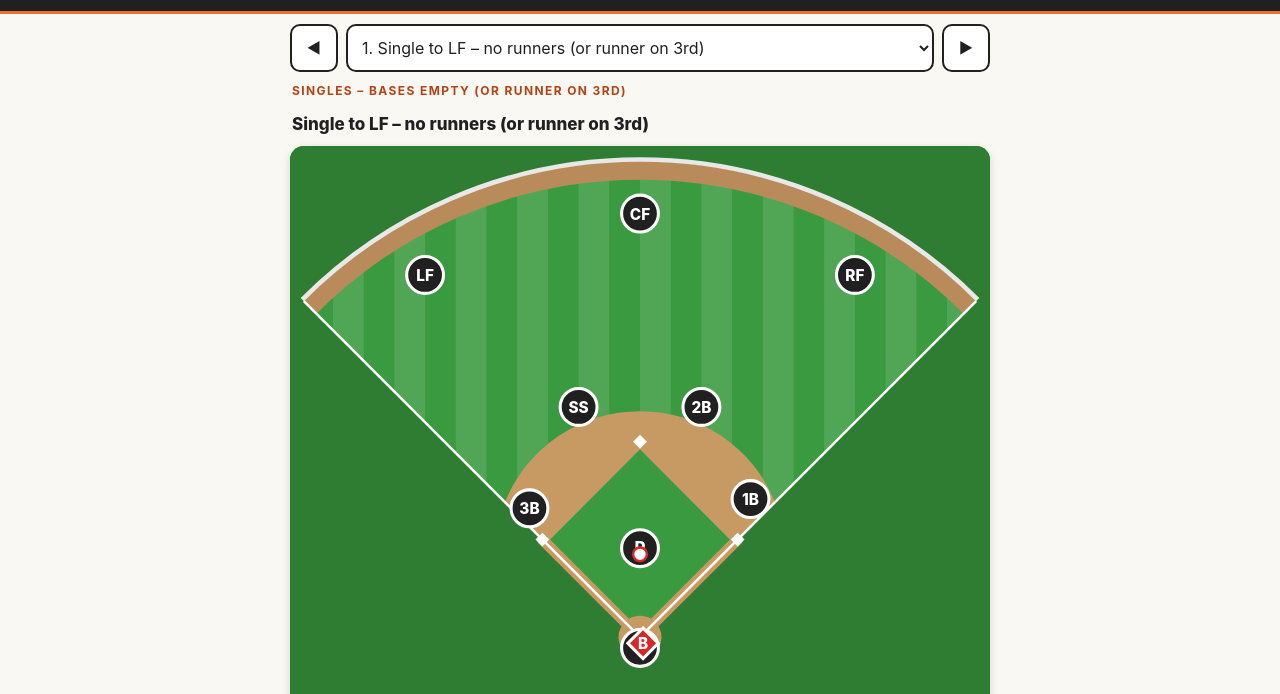
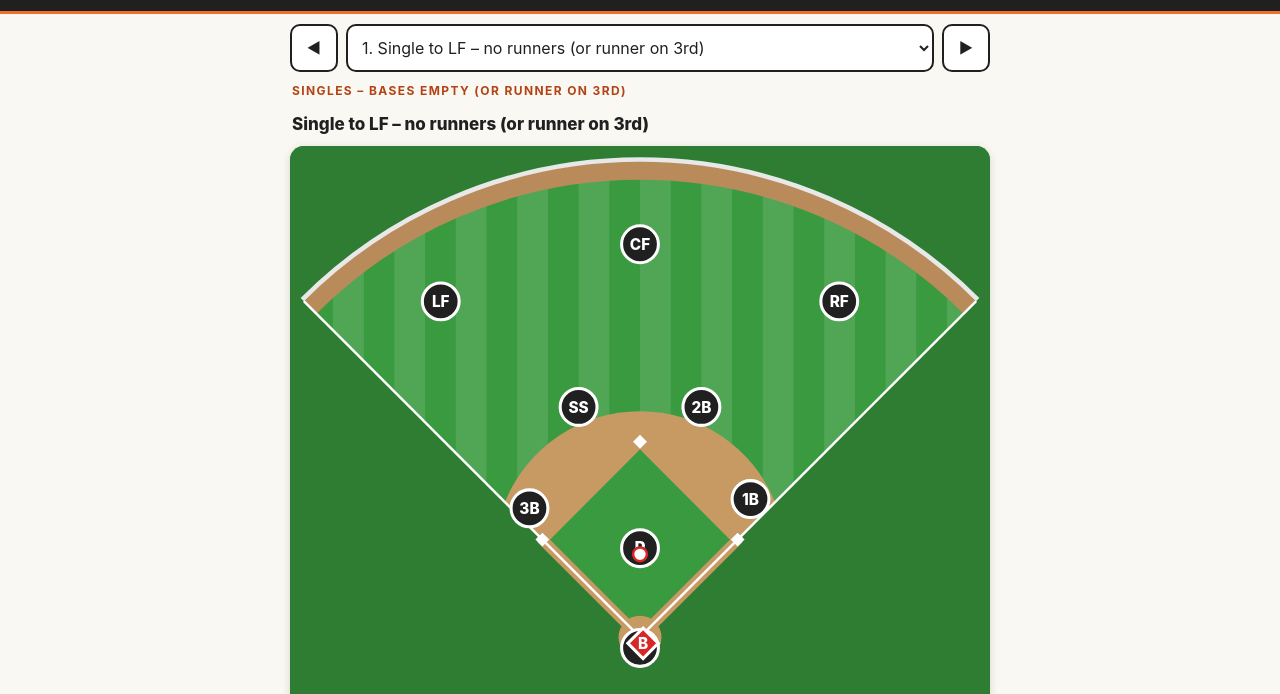
Before and after one commit to camcassady-ship-it/infield-footwork-mastery, a plain HTML site: page defensive-situations/index.html in a window 1280 px wide. Shown: the part 100-794 px from the top of the page. Drawn offline with Linux system fonts and the light colour scheme.

Commit message:
Play the outfielders 20 feet closer to home.
Move LF, CF, and RF toward the plate on the field's one-foot scale. Their routes and arrival times follow from the new depth, so singles stay in front of them and balls in the gap still get past them.

Co-authored-by: camcassady-ship-it <camcassady-ship-it@users.noreply.github.com>

```diff
--- a/defensive-situations/index.html
+++ b/defensive-situations/index.html
@@ -321,7 +321,8 @@ const PT={H:[0,0],B1:[63.6,63.6],B2:[0,127.3],B3:[-63.6,63.6],M:[0,60.5],
  sLF:[-115,200],sCF:[0,236],sRF:[115,200],sLF2:[-122,190],sCF2:[16,236],sRF2:[106,192],
  dLF:[-198,222],dRF:[198,222],dCF:[-75,284],pf1:[44,16],pf3:[-44,16],pfb1:[104,62],pfb3:[-104,62],pb:[18,-40],
  T1:[60,84],T2:[-14,124],T3:[-60,48],L1:[56,71],L2:[-9,119],L3:[-56,55]};
-const START={P:[0,58],C:[0,-7],'1B':[72,90],'2B':[40,150],SS:[-40,150],'3B':[-72,84],LF:[-140,236],CF:[0,276],RF:[140,236]};
+// LF, CF, and RF are 20 ft closer to home than the previous alignment. 1 unit = 1 ft.
+const START={P:[0,58],C:[0,-7],'1B':[72,90],'2B':[40,150],SS:[-40,150],'3B':[-72,84],LF:[-129.8,218.8],CF:[0,256],RF:[129.8,218.8]};
 const POS=['P','C','1B','2B','SS','3B','LF','CF','RF'];
 const COLOR={P:'#202020',C:'#202020','1B':'#202020','2B':'#202020',SS:'#202020','3B':'#202020',LF:'#202020',CF:'#202020',RF:'#202020'};
 const SPD={P:22,C:20,'1B':24,'2B':25,SS:25,'3B':24,LF:27,CF:27,RF:27};
```
